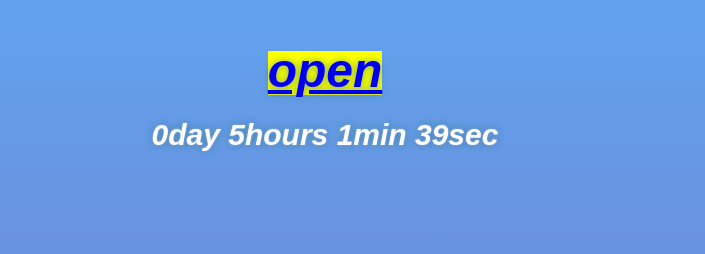
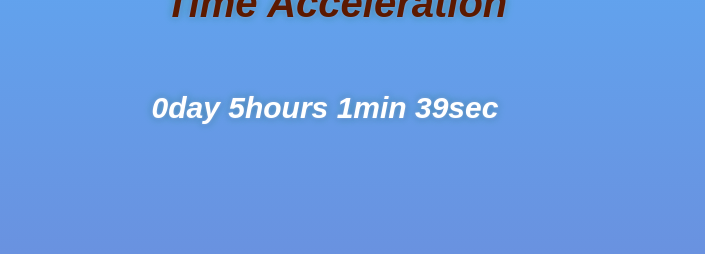
Before and after one commit to UNEZALUCKY/P-WD-ATIME-ACCLERATION, a plain HTML site: page TIME.html in a window 1280 px wide. Shown: the part 355-609 px from the top of the page, 575-1280 px from the left. Drawn offline with Linux system fonts and the light colour scheme.

Commit message:
Update TIME.html
tmm

```diff
--- a/TIME.html
+++ b/TIME.html
@@ -72,7 +72,7 @@
     <b>&nbsp;&nbsp;Time Acceleration</b>
     <br>
     <br>
-    <mark> <big> <a href="pazzz.html"> open</a>  </big> </mark>
+
     <p id="countdown"></p>
   </div>
   </th>
```
